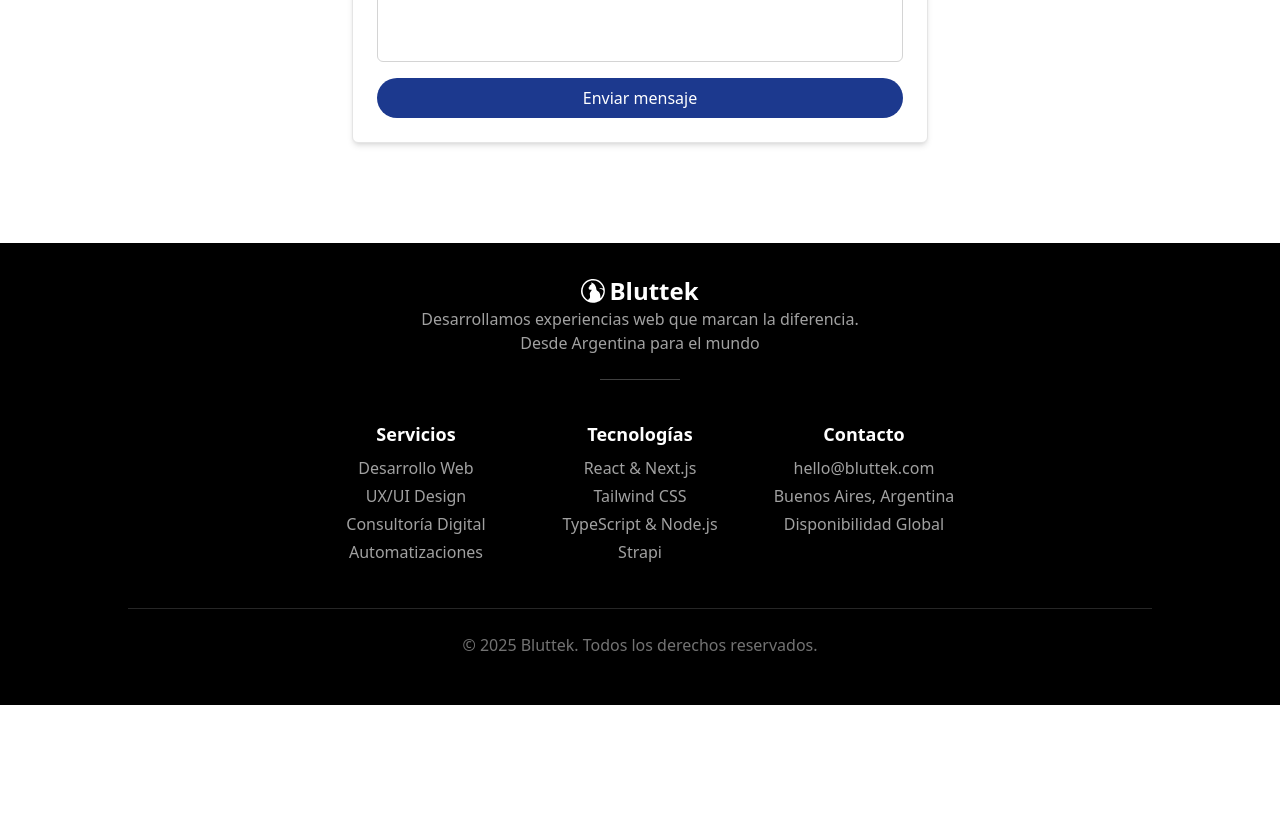
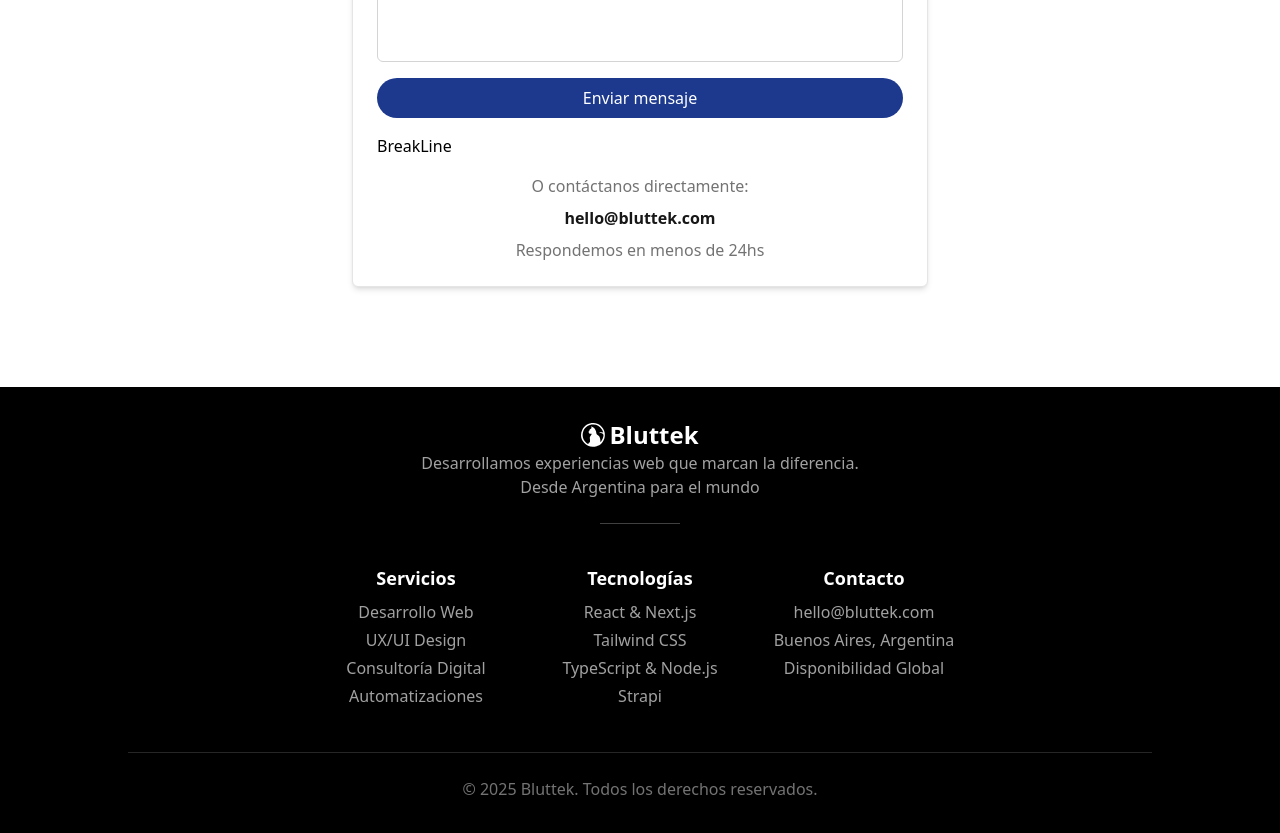
Before and after one commit to NicolasArrastia/blutek, a Next.js app: page / in a window 1280 px wide. Shown: the part 4680-5513 px from the top of the page. Before the commit the page ends 5385 px from the top, so only its background shows below. Built offline with nearby package versions, Linux system fonts and the light colour scheme.

Commit message:
add email inside form

```diff
--- a/src/sections/ContactSection.tsx
+++ b/src/sections/ContactSection.tsx
@@ -1,10 +1,12 @@
-"use client"
+"use client";
 import React, { useState } from "react";
 import Button from "../components/Form/Button";
 import { Section } from "../components/Section";
 import { Input } from "../components/Form/Input";
 import { TextArea } from "../components/Form/TextArea";
 import { toast } from "react-toastify";
+import { BreakLine } from "@/components/ui/BreakLine";
+
 type FormData = {
   name: string;
   email: string;
@@ -19,12 +21,11 @@ const INITIAL_FORM_DATA: FormData = {
   message: "",
 };
 
-
 const ContactSection = () => {
   const [form, setForm] = useState<FormData>(INITIAL_FORM_DATA);
 
   const handleChange = (
-    e: React.ChangeEvent<HTMLInputElement | HTMLTextAreaElement>
+    e: React.ChangeEvent<HTMLInputElement | HTMLTextAreaElement>,
   ) => {
     const { name, value } = e.target;
     setForm((prev) => ({ ...prev, [name]: value }));
@@ -56,7 +57,7 @@ const handleSubmit = async (e: React.FormEvent) => {
       }
     } catch (error) {
       toast.dismiss(loadingToastId);
-    console.error(error)
+      console.error(error);
       toast.error("No se pudo enviar el mensaje.");
     }
   };
@@ -64,7 +65,8 @@ const handleSubmit = async (e: React.FormEvent) => {
   return (
     <Section id="contact" title={["Hablemos de tu", "Proyecto"]}>
       <p className="text-center text-neutral-700 max-w-2xl mx-auto mb-6 text-base sm:text-lg">
-  ¿Tenés una idea? Nos encantaría escucharla y ayudarte a hacerla realidad.
+        ¿Tenés una idea? Nos encantaría escucharla y ayudarte a hacerla
+        realidad.
       </p>
 
       <form
@@ -106,8 +108,15 @@ const handleSubmit = async (e: React.FormEvent) => {
         />
 
         <Button type="submit">Enviar mensaje</Button>
+
+        <BreakLine />
+
+        <footer className="flex flex-col items-center gap-2 text-neutral-500">
+          <span>O contáctanos directamente:</span>
+          <span className="font-bold text-neutral-900">hello@bluttek.com</span>
+          <span>Respondemos en menos de 24hs</span>
+        </footer>
       </form>
-
     </Section>
   );
 };
```
Lines whose indentation alone changed are shown as unchanged.
